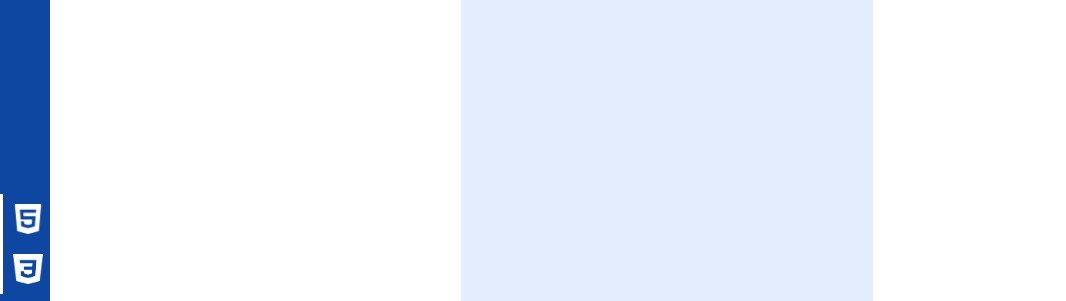
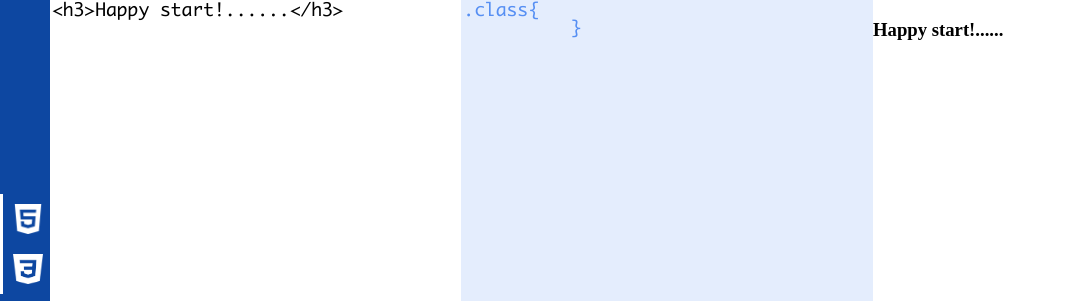
Before and after one commit to selvaguru-s/editor, a plain HTML site: page index.html in a window 1280 px wide. Shown: the top 301 px of the page, without its empty margins (0-1066 px from the left). Drawn offline with Linux system fonts and the light colour scheme.

Commit message:
Update index.html

```diff
--- a/index.html
+++ b/index.html
@@ -63,7 +63,7 @@
           spellcheck="false"
           placeholder="HTML"
         >
-
+<h3>Happy start!......</h3>
 </textarea
         >
         <textarea
@@ -73,7 +73,8 @@
           spellcheck="false"
           placeholder="CSS"
         >
-
+.class{
+          }
 
 
 </textarea>
```
